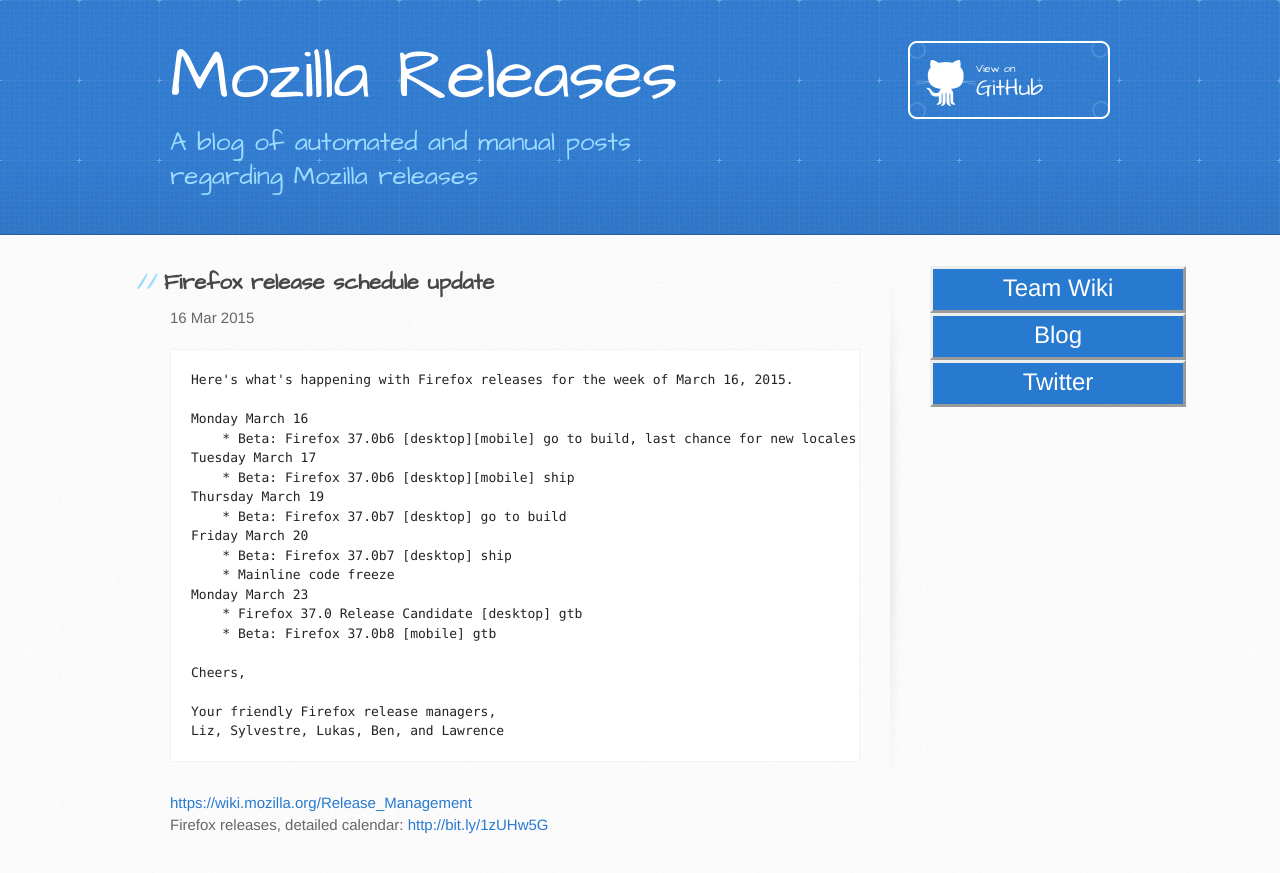
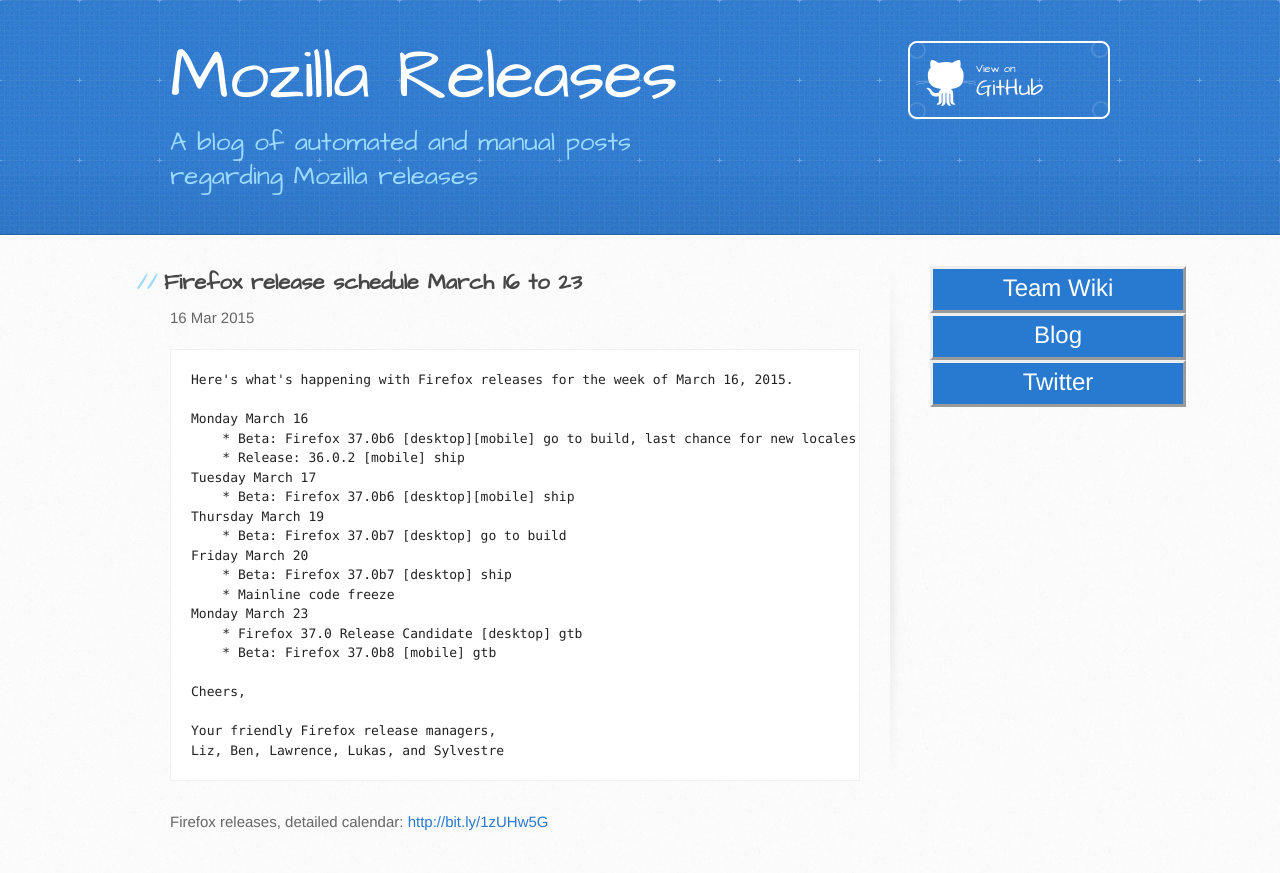
Before and after one commit to mozilla/release-blog, a Jekyll site: the page built from _posts/2015-03-16-firefox-releases.md, in a window 1280 px wide. Shown: the top 873 px of the page. Built offline with Jekyll 4.4.1, drawn with Linux system fonts in a browser that asks for light colours; Markdown is read by kramdown in place of the engine named in the settings.

Commit message:
Changed the title, signature, added 36.0.2 mobile.

```diff
--- a/_posts/2015-03-16-firefox-releases.md
+++ b/_posts/2015-03-16-firefox-releases.md
@@ -1,6 +1,6 @@
 ---
 layout: post
-title:  "Firefox release schedule update"
+title:  "Firefox release schedule March 16 to 23"
 date:   2015-03-16
 categories: schedule
 ---
@@ -9,6 +9,7 @@
 
 Monday March 16
     * Beta: Firefox 37.0b6 [desktop][mobile] go to build, last chance for new locales
+    * Release: 36.0.2 [mobile] ship
 Tuesday March 17
     * Beta: Firefox 37.0b6 [desktop][mobile] ship
 Thursday March 19
@@ -23,7 +24,6 @@
 Cheers,
 
 Your friendly Firefox release managers,
-Liz, Sylvestre, Lukas, Ben, and Lawrence
+Liz, Ben, Lawrence, Lukas, and Sylvestre
 </pre>
-<a href="https://wiki.mozilla.org/Release_Management">https://wiki.mozilla.org/Release_Management</a><br>
 Firefox releases, detailed calendar: <a href="http://bit.ly/1zUHw5G">http://bit.ly/1zUHw5G</a>
```
